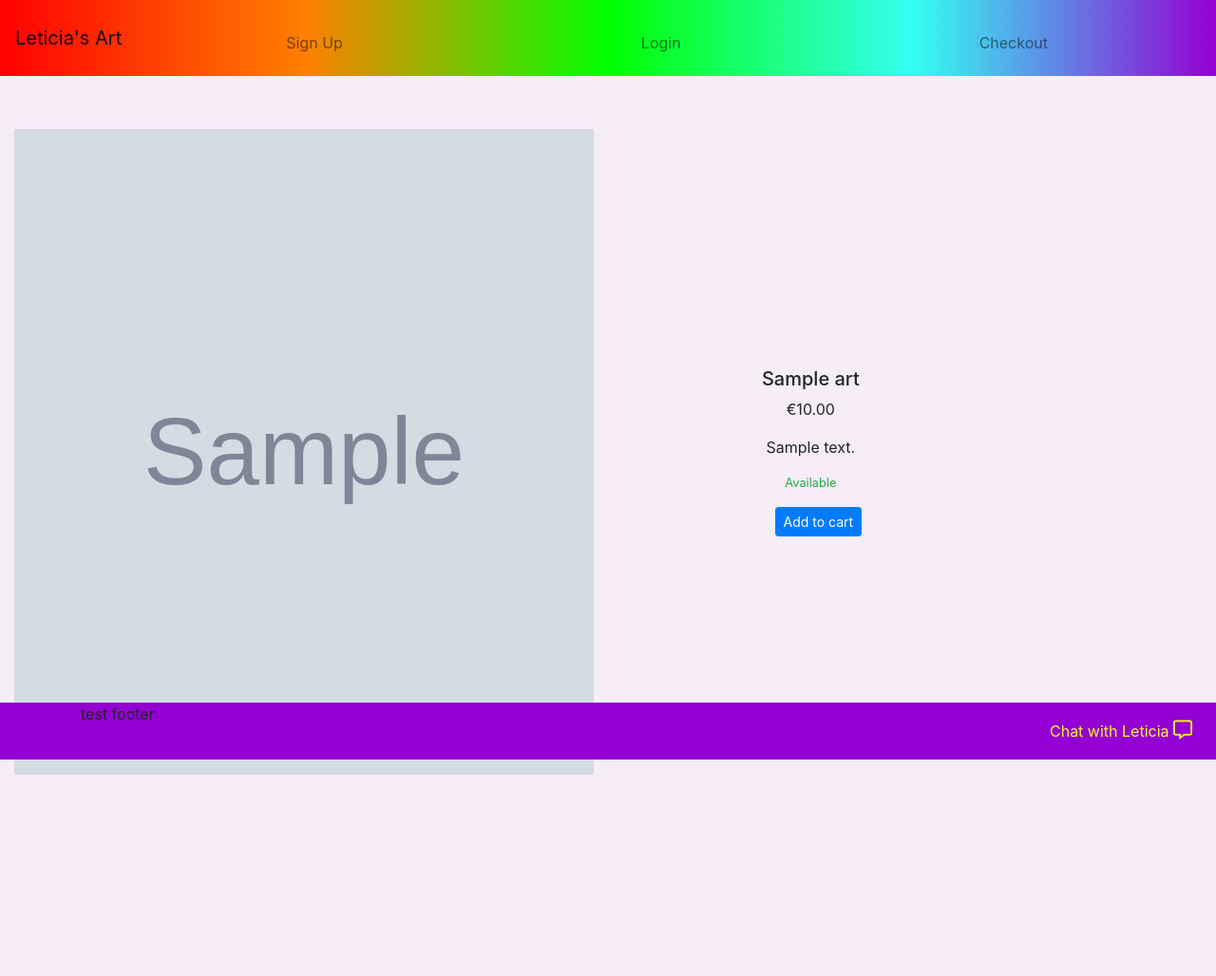
After one commit to jojo157/Delightful-Penguins, a Django app: page /artDetails/1/ in a window 1280 px wide. The commit adds this page. Shown: the whole page at 95% size. Run offline with Django 3.2, Linux system fonts and the light colour scheme; tables that the repository leaves empty hold one stand-in row (values such as "Sample post"); grey boxes marked "Sample" are stand-in pictures; some libraries are stand-ins or nearby versions.

Commit message:
added to art details page, show available or not and disable button when not, added this logic to arts home page as well

```diff
--- a/art/urls.py
+++ b/art/urls.py
@@ -6,6 +6,7 @@ urlpatterns = [
     path('addArt/', views.addArt, name='addArt'),
     path('editArt/<int:id>/', views.editArt, name='editArt'),
     path('deleteArt/<int:id>/', views.deleteArt, name='deleteArt'),
+    path('artDetails/<int:id>/', views.artDetails, name='artDetails'),
     path('chatSend/', views.chatSend, name='chatSend'),
 
 ]
--- a/art/views.py
+++ b/art/views.py
@@ -67,3 +67,11 @@ def deleteArt(request, id):
     art.delete()
     messages.success(request, "Art piece deleted")
     return redirect(reverse('art'))
+
+
+def artDetails(request, id):
+    art = get_object_or_404(Art, pk=id)
+    context={
+        'art': art,
+    }
+    return render(request, 'artDetails.html', context)
--- a/static/css/art.css
+++ b/static/css/art.css
@@ -8,13 +8,20 @@
 }
 
 .art-piece{
-    height: 450px;
+    height: 480px;
 }
 
 .card-img-top{
     width: 100%;
     height: 60%;
     object-fit: cover;
+}
+
+/* art details page */
+
+.art-piece-image{
+    height: 680px;
+
 }
 
 /* Media Queries: */
--- /dev/null
+++ b/templates/artDetails.html
@@ -0,0 +1,42 @@
+{% extends "base.html" %}
+{% load static %}
+
+{% block extra_css %}
+<link rel="stylesheet" href="{% static 'css/art.css' %}">
+{% endblock %}
+
+{% block content %}
+<div class="container-fluid h-100">
+    <div class="row align-items-center h-100 mt-5">
+        <div class="col-sm-10 col-sm-offset-1 mt-2 col-lg-6 ">
+            <div class="text-center">
+                {% if art.image %}
+                    <img class="img-fluid art-piece-image" src="{{ art.image.url }}" alt="{{ art.name }}">
+                {% else %}
+                    <img class="img-fluid art-piece-image" src="{{ MEDIA_URL }}noImage.png" alt="{{ art.name }}">
+                {% endif %}
+            </div>
+        </div>
+        <div class="col-sm-10 col-sm-offset-1 mt-2 col-lg-4 ">
+            <div class="text-center ">
+                    <h5 class="">{{ art.name }}</h5>
+                    <p class="">€{{ art.price }}</p>
+                    <p class="">{{ art.description }}</p>
+                    <small>
+                        {% if art.available %}
+                        <p class="text-success">Available </p>
+                        {% else %}
+                        <p class="text-danger">Sold Out</p>
+                        {% endif %}
+                    </small>
+                    <div class="ml-3">
+                            <a class="btn btn-sm btn-primary {% if not art.available %}disabled {% endif %}" href="#">Add to cart</a>
+                    </div>
+            </div>
+        </div>
+    </div>
+</div>
+
+
+
+{% endblock %}
--- a/templates/artEdit.html
+++ b/templates/artEdit.html
@@ -12,7 +12,7 @@
                 {{ form | crispy }}
                 <div class="text-left mt-4">
                     <button class="btn btn-primary rounded-0" type="submit">Update</button>
-                    <a class="btn btn-primary rounded-0 ml-2" href="#">Cancel</a>
+                    <a class="btn btn-primary rounded-0 ml-2" href="{% url 'art' %}">Cancel</a>
                 </div>
             </form>
         </div>
```
Also changed, not shown: templates/art.html (+12 -1 lines).
